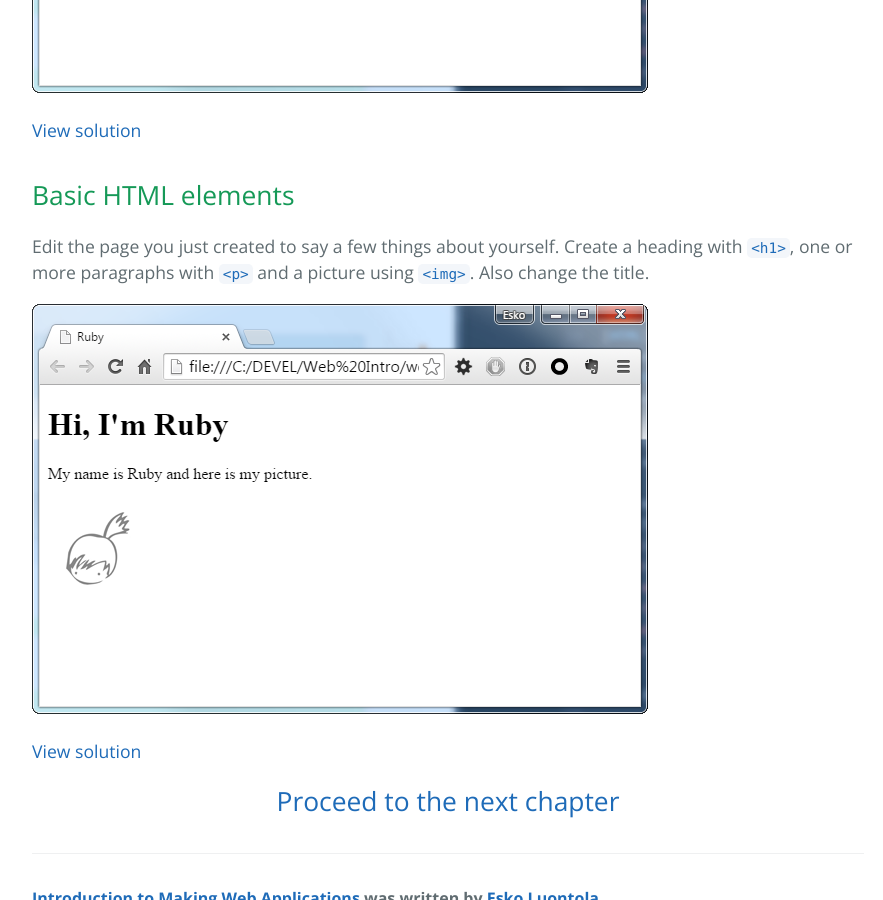
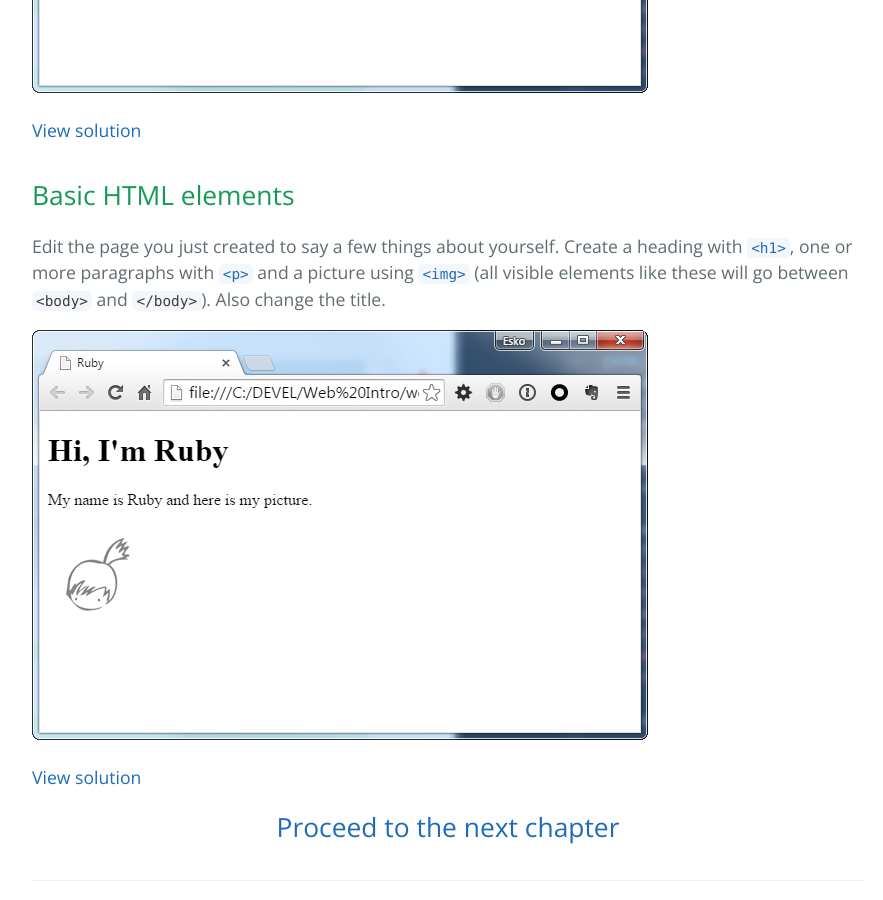
Before and after one commit to luontola/web-intro, a Jekyll site: the page built from html.md, in a window 1280 px wide and 900 px high, scrolled down 1431 px. Shown: the whole window, without its empty margins (192-1075 px from the left). Built offline with Jekyll 4.4.1, drawn with Linux system fonts in a browser that asks for light colours; Markdown is read by kramdown in place of the engine named in the settings.

Commit message:
Visible HTML elements go inside the body

```diff
--- a/html.md
+++ b/html.md
@@ -38,7 +38,7 @@ It should look like this:
 
 ## Basic HTML elements
 
-Edit the page you just created to say a few things about yourself. Create a heading with [`<h1>`][html-h1], one or more paragraphs with [`<p>`][html-p] and a picture using [`<img>`][html-img]. Also change the title.
+Edit the page you just created to say a few things about yourself. Create a heading with [`<h1>`][html-h1], one or more paragraphs with [`<p>`][html-p] and a picture using [`<img>`][html-img] (all visible elements like these will go between `<body>` and `</body>`). Also change the title.
 
 ![Basic HTML Elements](/screenshots/html-basics.png)
 
```
